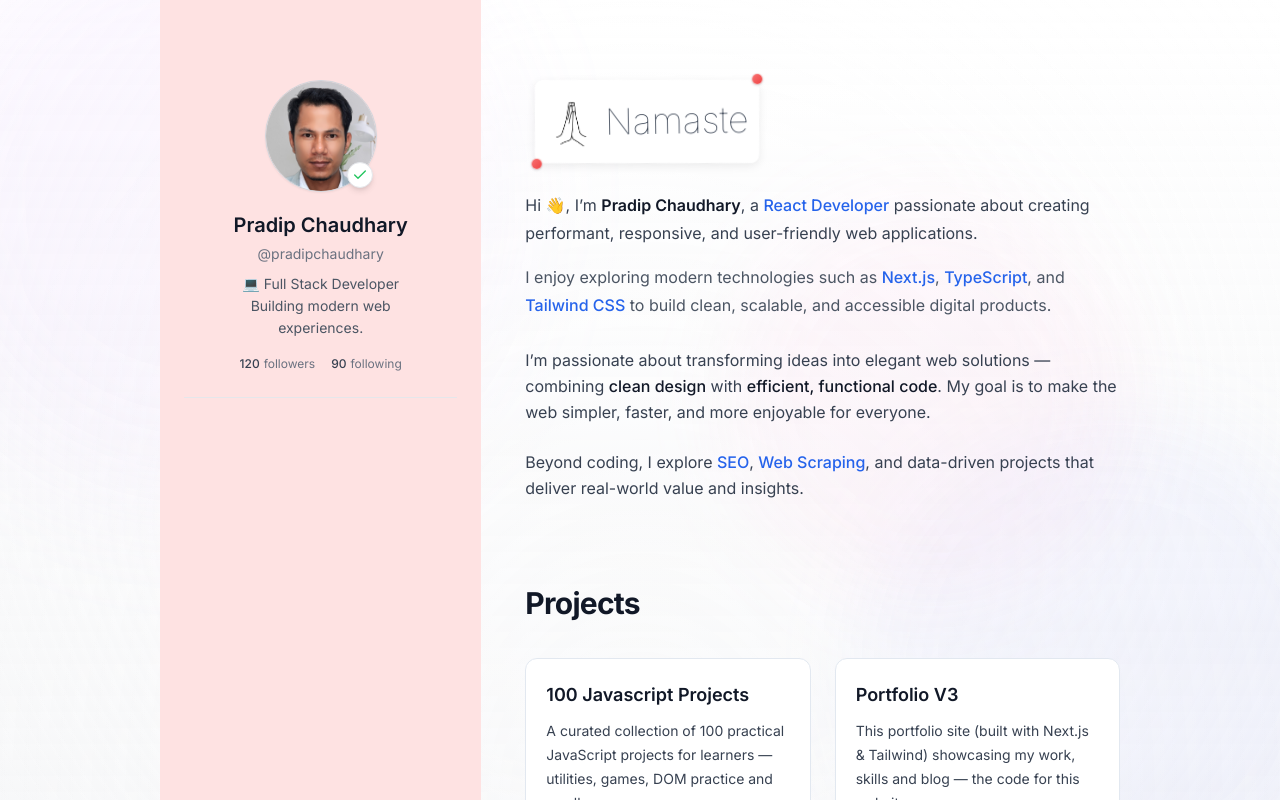
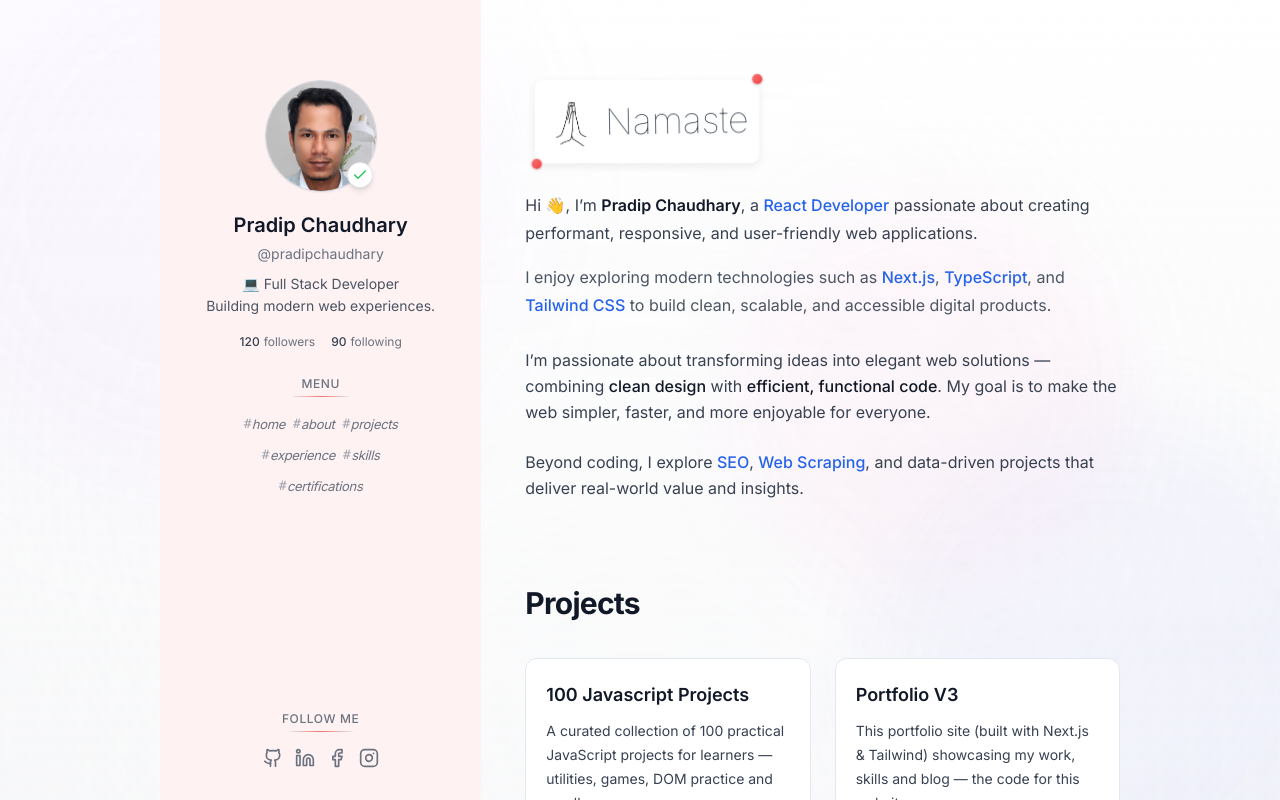
Before and after one commit to pradipchaudhary/portfolio.v3, a Next.js app: page / in a window 1280 px wide. Shown: the top 800 px of the page. Built offline with nearby package versions, Linux system fonts and the light colour scheme.

Commit message:
fixed sidebare menu section

```diff
--- a/components/layout/sidebar/Sidebar.tsx
+++ b/components/layout/sidebar/Sidebar.tsx
@@ -1,14 +1,15 @@
 "use client";
 
 import Image from "next/image";
-import { Check } from "lucide-react";
+import Link from "next/link";
+import { Check, Github, Linkedin, Facebook, Instagram } from "lucide-react";
 
 const Sidebar = () => {
   return (
-    <aside className="sm:w-full md:w-1/2 lg:w-1/2 lg:sticky lg:top-0 lg:flex lg:max-h-screen lg:min-h-screen lg:flex-col lg:justify-between lg:py-20 lg:pb-8 px-6 bg-red-100">
-      {/* === PROFILE HEADER === */}
-      <header className="flex flex-col items-center text-center border-b border-gray-200 pb-6">
-        {/* Avatar + Verified Badge */}
+    <aside className="sm:w-full md:w-1/2 lg:w-1/2 lg:sticky lg:top-0 lg:flex lg:max-h-screen lg:min-h-screen lg:flex-col lg:justify-between lg:py-20 lg:pb-8 px-6 bg-red-50">
+
+      {/* === TOP SECTION (Profile + Menu) === */}
+      <header className="flex flex-col items-center text-center">
         <div className="relative w-28 h-28">
           <Image
             src="/logo.png"
@@ -17,26 +18,20 @@ const Sidebar = () => {
             className="rounded-full border border-gray-300 shadow-sm object-cover"
             sizes="112px"
           />
-          {/* ✅ VERIFIED BADGE */}
           <div className="absolute bottom-1 right-1 bg-white rounded-full p-1 border border-gray-200 shadow-md">
             <Check className="w-4 h-4 text-green-500" />
           </div>
         </div>
 
-        {/* Name */}
         <h1 className="mt-4 text-xl font-semibold text-gray-900">
           Pradip Chaudhary
         </h1>
-
-        {/* Username */}
         <p className="text-sm text-gray-500">@pradipchaudhary</p>
 
-        {/* Bio */}
-        <p className="mt-2 text-sm text-gray-600 max-w-[200px]">
+        <p className="mt-2 text-sm text-gray-600 max-w-[300px]">
           💻 Full Stack Developer <br /> Building modern web experiences.
         </p>
 
-        {/* Stats */}
         <div className="mt-4 flex items-center gap-4 text-xs text-gray-500">
           <div className="flex items-center gap-1">
             <span className="font-medium text-gray-700">120</span> followers
@@ -45,8 +40,86 @@ const Sidebar = () => {
             <span className="font-medium text-gray-700">90</span> following
           </div>
         </div>
+
+        {/* === Navigation Menu === */}
+        <nav className="mt-6 px-8">
+          <div className="relative pb-1 mb-4">
+            <h2 className="text-xs font-medium text-gray-500 uppercase tracking-wider text-center">
+              Menu
+            </h2>
+            <div className="absolute bottom-0 left-1/2 -translate-x-1/2 w-14 h-[1px] bg-gradient-to-r from-gray-200 via-red-400 to-gray-200 rounded-full"></div>
+          </div>
+
+          <div className="flex flex-wrap justify-center gap-2">
+            {[
+              { label: "home", href: "/" },
+              { label: "about", href: "/#about" },
+              { label: "projects", href: "/projects" },
+              { label: "experience", href: "/#experience" },
+              { label: "skills", href: "/#skills" },
+              { label: "certifications", href: "/#certifications" },
+            ].map((item, index) => (
+              <Link
+                key={index}
+                href={item.href}
+                className="group inline-flex items-center text-[13px] text-gray-500 hover:text-gray-900 transition-colors duration-200"
+              >
+                <span className="text-gray-400 mr-[0.3px] font-mono group-hover:text-gray-500">
+                  #
+                </span>
+                <span className="italic tracking-tight group-hover:text-gray-700 transition-colors duration-200">
+                  {item.label}
+                </span>
+              </Link>
+            ))}
+          </div>
+        </nav>
       </header>
 
+      {/* === BOTTOM SECTION (Follow Me) === */}
+      <footer className="mt-10 text-center">
+        <div className="relative pb-1 mb-4">
+          <h2 className="text-xs font-medium text-gray-500 uppercase tracking-wider text-center">
+            Follow Me
+          </h2>
+          <div className="absolute bottom-0 left-1/2 -translate-x-1/2 w-16 h-[1px] bg-gradient-to-r from-gray-200 via-red-400 to-gray-200 rounded-full"></div>
+        </div>
+
+        <div className="flex justify-center gap-3">
+          <Link
+            href="https://github.com/pradipchaudhary"
+            target="_blank"
+            className="text-gray-500 hover:text-gray-900 transition-colors duration-200"
+            aria-label="GitHub"
+          >
+            <Github className="w-5 h-5" />
+          </Link>
+          <Link
+            href="https://linkedin.com/in/pradipchaudhary"
+            target="_blank"
+            className="text-gray-500 hover:text-gray-900 transition-colors duration-200"
+            aria-label="LinkedIn"
+          >
+            <Linkedin className="w-5 h-5" />
+          </Link>
+          <Link
+            href="https://facebook.com"
+            target="_blank"
+            className="text-gray-500 hover:text-gray-900 transition-colors duration-200"
+            aria-label="Facebook"
+          >
+            <Facebook className="w-5 h-5" />
+          </Link>
+          <Link
+            href="https://instagram.com"
+            target="_blank"
+            className="text-gray-500 hover:text-gray-900 transition-colors duration-200"
+            aria-label="Instagram"
+          >
+            <Instagram className="w-5 h-5" />
+          </Link>
+        </div>
+      </footer>
 
     </aside>
   );
```
